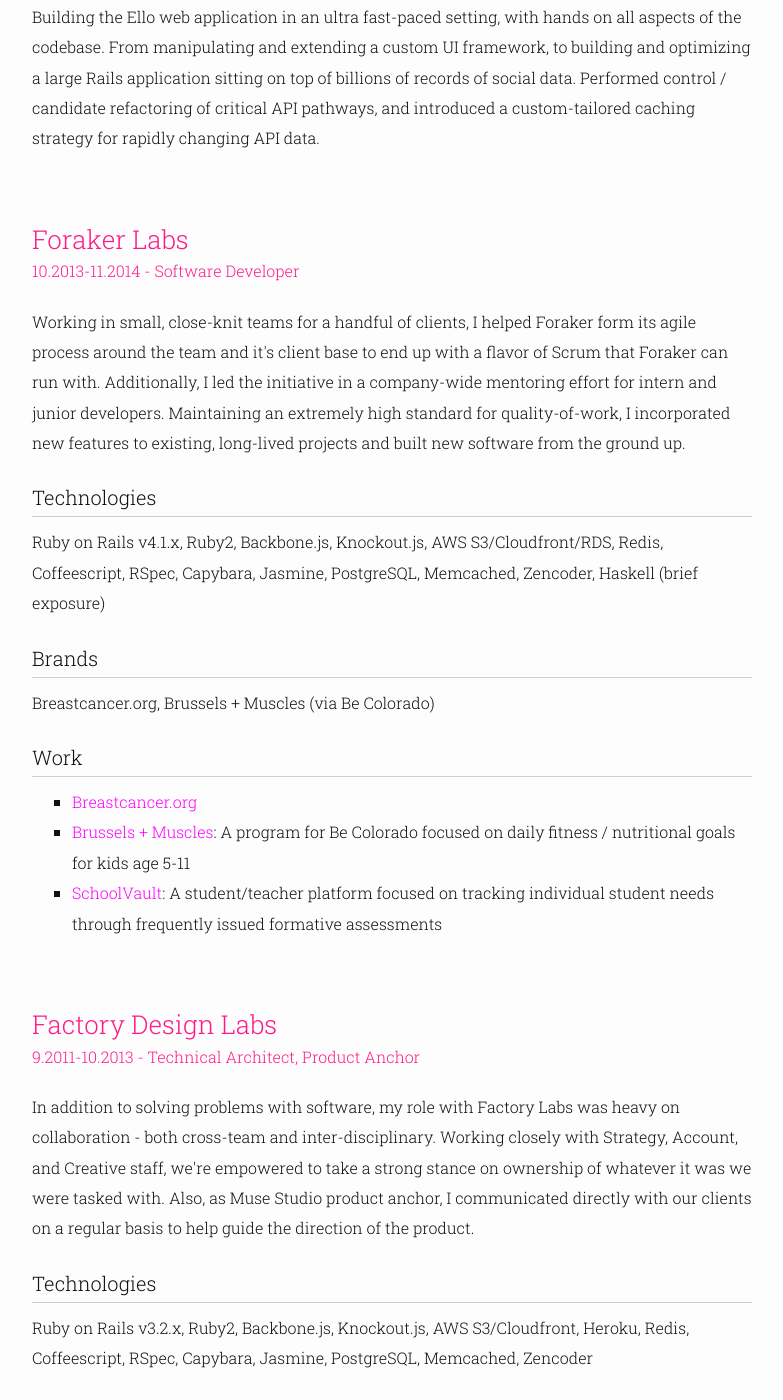
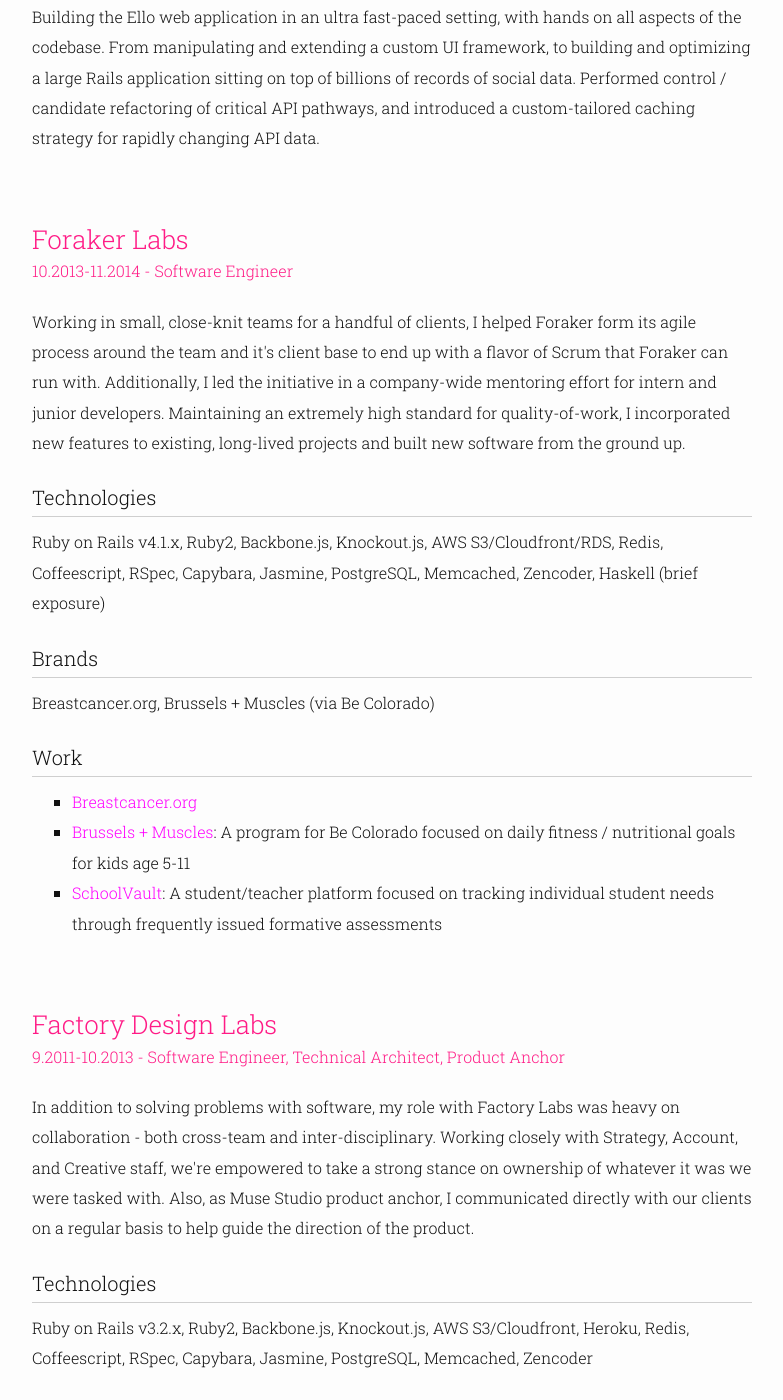
Before and after one commit to jtrim/jtrim.github.io, a Jekyll site: the page built from resume.md, in a window 1280 px wide and 1400 px high, scrolled down 1583 px. Shown: the whole window, without its empty margins (248-1031 px from the left). Built offline with Jekyll 4.4.1, drawn with Linux system fonts in a browser that asks for light colours; some web fonts are replaced.

Commit message:
Software engineer all the things

```diff
--- a/resume.md
+++ b/resume.md
@@ -59,7 +59,7 @@
 
 <br>
 
-### Foraker Labs <small>10.2013-11.2014 - Software Developer</small>
+### Foraker Labs <small>10.2013-11.2014 - Software Engineer</small>
 
 Working in small, close-knit teams for a handful of clients, I helped Foraker form its agile process around the team and it's client base to end up with a flavor of Scrum that Foraker can run with. Additionally, I led the initiative in a company-wide mentoring effort for intern and junior developers. Maintaining an extremely high standard for quality-of-work, I incorporated new features to existing, long-lived projects and built new software from the ground up.
 
@@ -76,7 +76,7 @@
 
 <br>
 
-### Factory Design Labs <small>9.2011-10.2013 - Technical Architect, Product Anchor</small>
+### Factory Design Labs <small>9.2011-10.2013 - Software Engineer, Technical Architect, Product Anchor</small>
 
 In addition to solving problems with software, my role with Factory Labs was heavy on collaboration - both cross-team and inter-disciplinary. Working closely with Strategy, Account, and Creative staff, we're empowered to take a strong stance on ownership of whatever it was we were tasked with. Also, as Muse Studio product anchor, I communicated directly with our clients on a regular basis to help guide the direction of the product.
 
```
